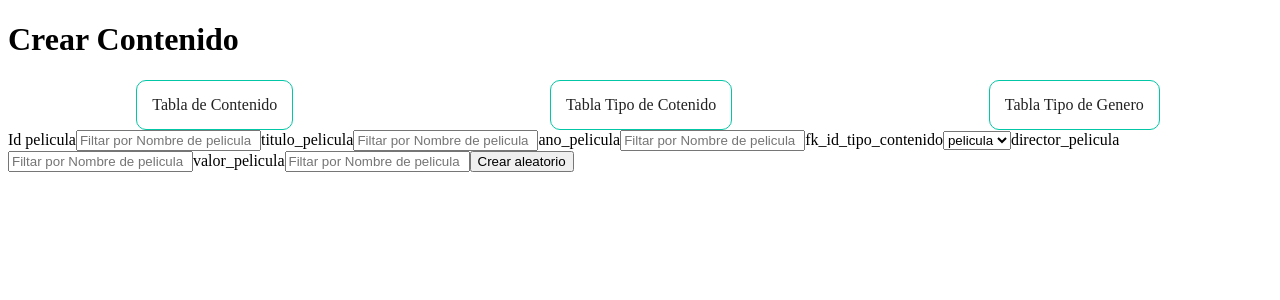
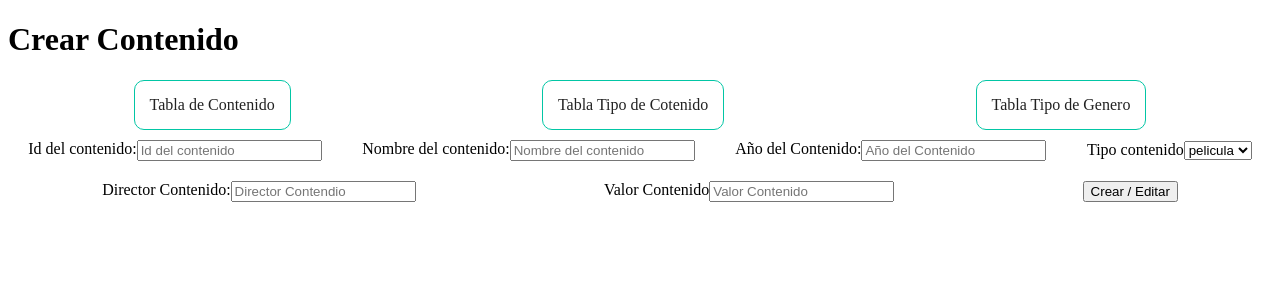
Before and after one commit to Christian-Garavito/task_13_front2, a React (Vite) app: page /crear-contenido in a window 1280 px wide. Shown: the top 300 px of the page. Built offline with nearby package versions, Linux system fonts and the light colour scheme; no server answers.

Commit message:
mejoras de las presetacion del tabla contendio y de crar contenido

```diff
--- a/src/components/ButtonCuerpo.jsx
+++ b/src/components/ButtonCuerpo.jsx
@@ -5,7 +5,7 @@ import { Link } from "react-router-dom";
 
 
 
-function NavButton({title, href}) {
+function NavButton({ title, href }) {
 
   return (
     <Link className={styles['nav-link']} to={href}>
--- /dev/null
+++ b/src/components/CrearContenido/CrearContenido.module.css
@@ -0,0 +1,17 @@
+.inico_input_contenido{
+    display: flex;
+    flex-direction: row;
+    flex-wrap: wrap;
+    align-items: center;
+    justify-content: space-around;
+}
+
+.modulo_input{
+    display: flex;
+    padding: 10px 0px;
+
+}
+
+.modulo_selector{
+
+}
--- /dev/null
+++ b/src/components/TabkaContenido/TabkaContenido.module.css
@@ -0,0 +1,29 @@
+
+.inico_input_contenido{
+    display: flex;
+    flex-wrap: wrap;
+    justify-content: space-around;
+    align-items: center;
+    padding: 20px 0px;
+}
+
+.modulo_input{
+    display: flex;
+
+}
+
+.modulo_input label{
+    margin-right: 10px;
+
+}
+
+.modulo_input input{
+    padding: 0px 20px;
+
+
+}
+
+.modulo_input input{
+    text-align: start;
+
+}
--- a/src/components/TablaItems/TablaItems.jsx
+++ b/src/components/TablaItems/TablaItems.jsx
@@ -1,4 +1,5 @@
 import React from "react";
+
 
 const TablaItems = ({ itemsMostrar, headers }) => {
   // const headers = Object.keys(itemsMostrar?.[0] ?? {});
--- a/src/index.css
+++ b/src/index.css
@@ -38,6 +38,8 @@ body{
   background-color: rgb(255, 255, 255);
   align-items: center;
 }
+
+
 
 
 
--- a/src/pages/CrearContenido.jsx
+++ b/src/pages/CrearContenido.jsx
@@ -1,6 +1,7 @@
 import { useContext, useEffect, useState } from "react";
 import ButtonCuerpo from "../components/ButtonCuerpo";
 import { CarullaContext } from "../context/CarullaContext";
+import styles from "../components/CrearContenido/CrearContenido.module.css"
 
 
 export const CrearContenido = () => {
@@ -20,19 +21,26 @@ export const CrearContenido = () => {
         setdatoEncontrado(infEncontrada[0].pk_id_peliculas);
         setTextoBusqueda2(infEncontrada[0].titulo_pelicula);
         setTextoBusqueda3(infEncontrada[0].ano_pelicula);
+        //setTextoBusqueda4(infEncontrada[0].fk_id_tipo_contenido);
         setTextoBusqueda5(infEncontrada[0].director_pelicula);
+        setTextoBusqueda6(infEncontrada[0].valor_pelicula);
       } else {
         setdatoEncontrado(null);
         setTextoBusqueda2("")
         setTextoBusqueda3("")
+        //setTextoBusqueda4("")
         setTextoBusqueda5("")
+        setTextoBusqueda6("")
+
       }
     }).catch((error) => {
       console.error(error);
       setdatoEncontrado(null);
       setTextoBusqueda2("")
       setTextoBusqueda3("")
+      //setTextoBusqueda4("")
       setTextoBusqueda5("")
+      setTextoBusqueda6("")
     });
 
   }, [textoBusqueda1]);
@@ -43,7 +51,7 @@ export const CrearContenido = () => {
         <div>
           <h1>Crear Contenido</h1>
         </div>
-        <div className="botones_inicio_contenido">
+        <div >
           <div className="botones_contenido">
             <ButtonCuerpo
               title={"Tabla de Contenido"}
@@ -60,8 +68,9 @@ export const CrearContenido = () => {
           </div>
         </div>
       </div>
-      <div>
-        <label htmlFor="">Id pelicula</label>
+      <div className={styles['inico_input_contenido']}>
+        <div className={styles['modulo_input']}>
+          <label htmlFor="">Id del contenido:</label>
           <input
             type="text"
             autoComplete="off"
@@ -69,9 +78,11 @@ export const CrearContenido = () => {
             onChange={(ev) => {
               setTextoBusqueda1(ev.target.value);
             }}
-          placeholder="Filtar por Nombre de pelicula"
+            placeholder="Id del contenido"
           />
-        <label htmlFor="">titulo_pelicula</label>
+        </div>
+        <div className={styles['modulo_input']}>
+          <label htmlFor="">Nombre del contenido:</label>
           <input
             type="text"
             autoComplete="off"
@@ -79,9 +90,11 @@ export const CrearContenido = () => {
             onChange={(ev) => {
               setTextoBusqueda2(ev.target.value);
             }}
-          placeholder="Filtar por Nombre de pelicula"
+            placeholder="Nombre del contenido"
           />
-        <label htmlFor="">ano_pelicula</label>
+        </div>
+        <div className={styles['modulo_input']}>
+          <label htmlFor="">Año del Contenido:</label>
           <input
             type="text"
             autoComplete="off"
@@ -89,17 +102,21 @@ export const CrearContenido = () => {
             onChange={(ev) => {
               setTextoBusqueda3(ev.target.value);
             }}
-          placeholder="Filtar por Nombre de pelicula"
+            placeholder="Año del Contenido"
           />
-        <label htmlFor="">fk_id_tipo_contenido</label>
-        <select  onChange={(ev) => {
+        </div>
+        <div className={styles['modulo_selector']}>
+          <label htmlFor="">Tipo contenido</label>
+          <select onChange={(ev) => {
             setTextoBusqueda4(ev.target.value);
           }}>
             <option value={1}>pelicula</option>
             <option value={2}>seria</option>
             <option value={3}>juego</option>
           </select>
-        <label htmlFor="">director_pelicula</label>
+        </div>
+        <div className={styles['modulo_input']}>
+          <label htmlFor="">Director Contenido:</label>
           <input
             type="text"
             autoComplete="off"
@@ -107,9 +124,11 @@ export const CrearContenido = () => {
             onChange={(ev) => {
               setTextoBusqueda5(ev.target.value);
             }}
-          placeholder="Filtar por Nombre de pelicula"
+            placeholder="Director Contendio"
           />
-        <label htmlFor="">valor_pelicula</label>
+        </div>
+        <div className={styles['modulo_input']}>
+          <label htmlFor="">Valor Contenido</label>
           <input
             type="text"
             autoComplete="off"
@@ -117,8 +136,10 @@ export const CrearContenido = () => {
             onChange={(ev) => {
               setTextoBusqueda6(ev.target.value);
             }}
-          placeholder="Filtar por Nombre de pelicula"
+            placeholder="Valor Contenido"
           />
+        </div>
+        <div>
           <button onClick={() => {
             setContenidoBack({
               "pk_id_peliculas": textoBusqueda1,
@@ -128,7 +149,8 @@ export const CrearContenido = () => {
               "director_pelicula": textoBusqueda5,
               "valor_pelicula": textoBusqueda6
             }, datoEncontrado)
-        }}>Crear aleatorio</button>
+          }}>Crear / Editar</button>
+        </div>
       </div>
     </>
   );
--- a/src/pages/HomePage.jsx
+++ b/src/pages/HomePage.jsx
@@ -1,7 +1,6 @@
 import { useContext, useEffect } from 'react';
 import { Outlet } from 'react-router-dom';
 import { CarullaContext } from '../context/CarullaContext';
-
 import ButtonCuerpo from '../components/ButtonCuerpo';
 
 export const HomePage = () => {
--- a/src/pages/TablaContenido.jsx
+++ b/src/pages/TablaContenido.jsx
@@ -2,6 +2,7 @@ import { useContext, useEffect,useState } from "react";
 import ButtonCuerpo from "../components/ButtonCuerpo";
 import { CarullaContext } from "../context/CarullaContext";
 import TablaItems from "../components/TablaItems";
+import styles from "../components/TabkaContenido/TabkaContenido.module.css"
 
 export const TablaContenido = () => {
   const { getAllContenido, allContenido } = useContext(CarullaContext);
@@ -42,9 +43,9 @@ export const TablaContenido = () => {
       </div>
       <div>
         {/** Agregar filtros */}
-        <div>
-          <div>
-            <label htmlFor="">Id pelicula</label>
+        <div className={styles['inico_input_contenido']}>
+          <div className={styles['modulo_input']}>
+            <label htmlFor="">Id pelicula:</label>
             <input
               type="text"
               autoComplete="off"
@@ -55,8 +56,8 @@ export const TablaContenido = () => {
               placeholder="Filtar por ID pelicula"
             />
           </div>
-          <div>
-            <label htmlFor="">Nombre pelicula</label>
+          <div className={styles['modulo_input']}>
+            <label htmlFor="">Nombre pelicula:</label>
             <input
               type="text"
               autoComplete="off"
@@ -67,8 +68,8 @@ export const TablaContenido = () => {
               placeholder="Filtar por Nombre de pelicula"
             />
           </div>
-          <div>
-            <label htmlFor="">Director</label>
+          <div className={styles['modulo_input']}>
+            <label htmlFor="">Director:</label>
             <input
               type="text"
               autoComplete="off"
@@ -82,15 +83,16 @@ export const TablaContenido = () => {
         </div>
         <TablaItems
           itemsMostrar={(allContenido || []).map(
-            ({ pk_id_peliculas, titulo_pelicula, ano_pelicula,fk_id_tipo_contenido, director_pelicula }) => ({
+            ({ pk_id_peliculas, titulo_pelicula, ano_pelicula,fk_id_tipo_contenido, director_pelicula,valor_pelicula }) => ({
               pk_id_peliculas,
               titulo_pelicula,
               ano_pelicula,
               fk_id_tipo_contenido,
               director_pelicula,
+              valor_pelicula,
             })
           )}
-          headers={["ID pelicula", "Nombre pelicula", "Año de la pelicula","id tipo contenido", "Director pelicula"]}
+          headers={["ID pelicula", "Nombre pelicula", "Año de la pelicula","id tipo contenido", "Director pelicula","Valor Pelicula"]}
         />
       </div>
     </>
--- a/src/pages/TablaTipoContenido.jsx
+++ b/src/pages/TablaTipoContenido.jsx
@@ -5,20 +5,20 @@ import TablaItems from "../components/TablaItems";
 
 export const TablaTipoContenido = () => {
     const { getAllTipo, allTipo } = useContext(CarullaContext);
-    const [buscarIdContenido, setBuscarIdContenido] = useState("");
-    const [buscarNombrePelicula, setBuscarNombrePelicula] = useState("");
-    const [buscarDirectorPelicula, setBuscarDirectorPelicula] = useState("");
+    const [buscarIdGenero, setBuscarIdGenero] = useState("");
+    const [buscarNombreGenero, setBuscarNombreGenero] = useState("");
+    const [buscarDescripcionGenero, setBuscarDescripcionGenero] = useState("");
 
  useEffect(() => {
     const filtros = [];
-    if (buscarIdContenido) {
-        filtros.push(["pk_id_tipo_contenido", buscarIdContenido]);
+    if (buscarIdGenero) {
+        filtros.push(["pk_id_tipo_contenido", buscarIdGenero]);
     }
-    if (buscarNombrePelicula) {
-        filtros.push(["tipo_contenido", buscarNombrePelicula]);
+    if (buscarNombreGenero) {
+        filtros.push(["tipo_contenido", buscarNombreGenero]);
     }
-    if (buscarDirectorPelicula) {
-        filtros.push(["valor_generado", buscarDirectorPelicula]);
+    if (buscarDescripcionGenero) {
+        filtros.push(["decripcion_contenido", buscarDescripcionGenero]);
     }
 
     if (filtros.length) {
@@ -27,7 +27,7 @@ export const TablaTipoContenido = () => {
         getAllTipo();
     }
         //textoBusqueda toca agregaerlo cualdo esten los filtos
- }, [buscarIdContenido, buscarNombrePelicula, buscarDirectorPelicula]);
+ }, [buscarIdGenero, buscarNombreGenero, buscarDescripcionGenero]);
 
     return (
         <>
@@ -45,39 +45,39 @@ export const TablaTipoContenido = () => {
 
                 <div>
                     <div>
-                        <label htmlFor="">Id Genero</label>
+                        <label htmlFor="">Id Genero:</label>
                         <input
                             type="text"
                             autoComplete="off"
-                            value={buscarIdContenido}
+                            value={buscarIdGenero}
                             onChange={(ev) => {
-                                setBuscarIdContenido(ev.target.value);
+                                setBuscarIdGenero(ev.target.value);
                             }}
                             placeholder="Filtar por ID Genero"
                         />
                     </div>
                     <div>
-                        <label htmlFor="">Nombre Genero</label>
+                        <label htmlFor="">Nombre Genero:</label>
                         <input
                             type="text"
                             autoComplete="off"
-                            value={buscarNombrePelicula}
+                            value={buscarNombreGenero}
                             onChange={(ev) => {
-                                setBuscarNombrePelicula(ev.target.value);
+                                setBuscarNombreGenero(ev.target.value);
                             }}
                             placeholder="Filtar por Nombre de Genero"
                         />
                     </div>
                     <div>
-                        <label htmlFor="">Valor Generado</label>
+                        <label htmlFor="">Descripcion Genero:</label>
                         <input
                             type="text"
                             autoComplete="off"
-                            value={buscarDirectorPelicula}
+                            value={buscarDescripcionGenero}
                             onChange={(ev) => {
-                                setBuscarDirectorPelicula(ev.target.value);
+                                setBuscarDescripcionGenero(ev.target.value);
                             }}
-                            placeholder="Filtar por Valor Generado"
+                            placeholder="Filtar por Descripcion Genero"
                         />
                     </div>
                 </div>
```
Lines whose indentation alone changed are shown as unchanged.
